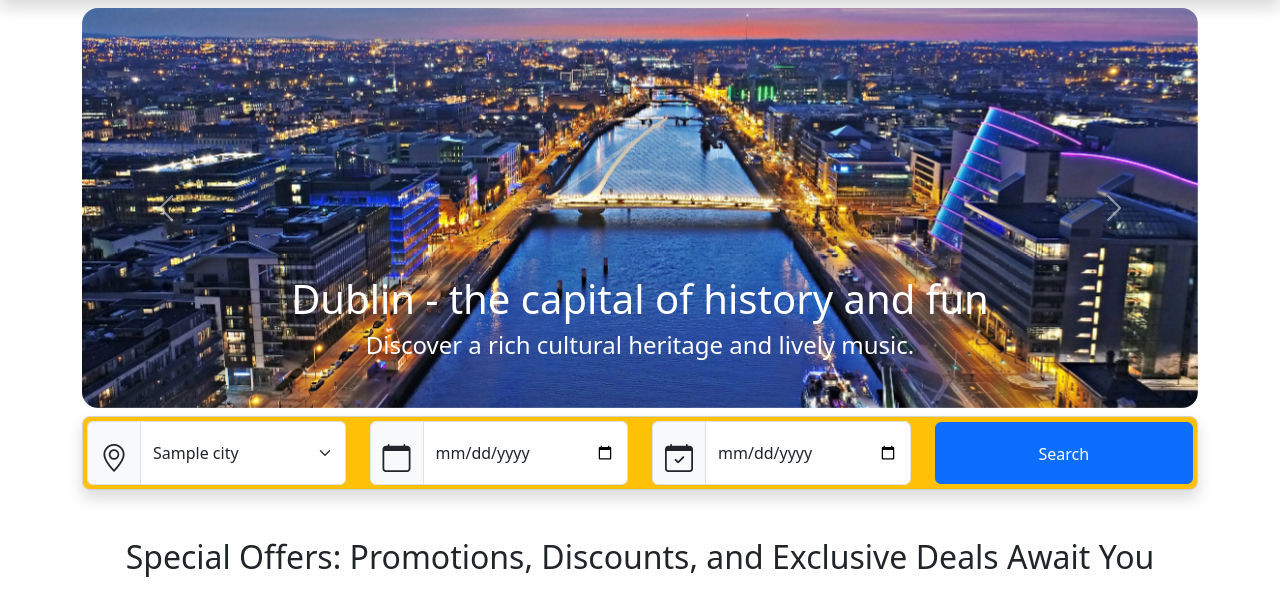
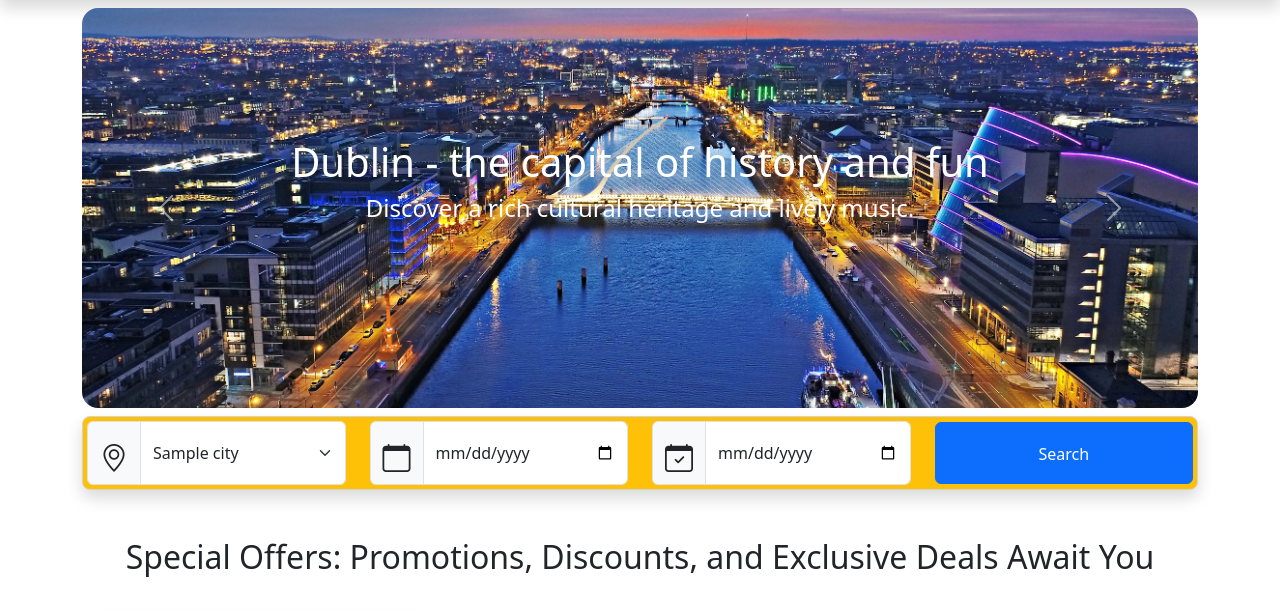
Before and after one commit to CodeWizard-1/booking_hotel, a Django app: page / in a window 1280 px wide. Shown: the part 46-656 px from the top of the page. Run offline with Django 3.2, Linux system fonts and the light colour scheme; tables that the repository leaves empty hold one stand-in row (values such as "Sample post"); some libraries are stand-ins or nearby versions.

Commit message:
Update: rased text in caurousel

```diff
--- a/static/css/style.css
+++ b/static/css/style.css
@@ -85,7 +85,7 @@
   left: 0;
   width: 100%;
   height: 100%;
-  background: rgba(0, 0, 0, 0);
+  background: rgba(0, 0, 0, 0,7);
   z-index: 1;
 }
 
@@ -100,6 +100,12 @@
   height: 400px;
   width: 100%;
   object-fit: cover;
+}
+
+.custom-caption {
+  position: absolute;
+  top: 50%;
+  transform: translateY(-50%);
 }
 
 .image-flash {
```
